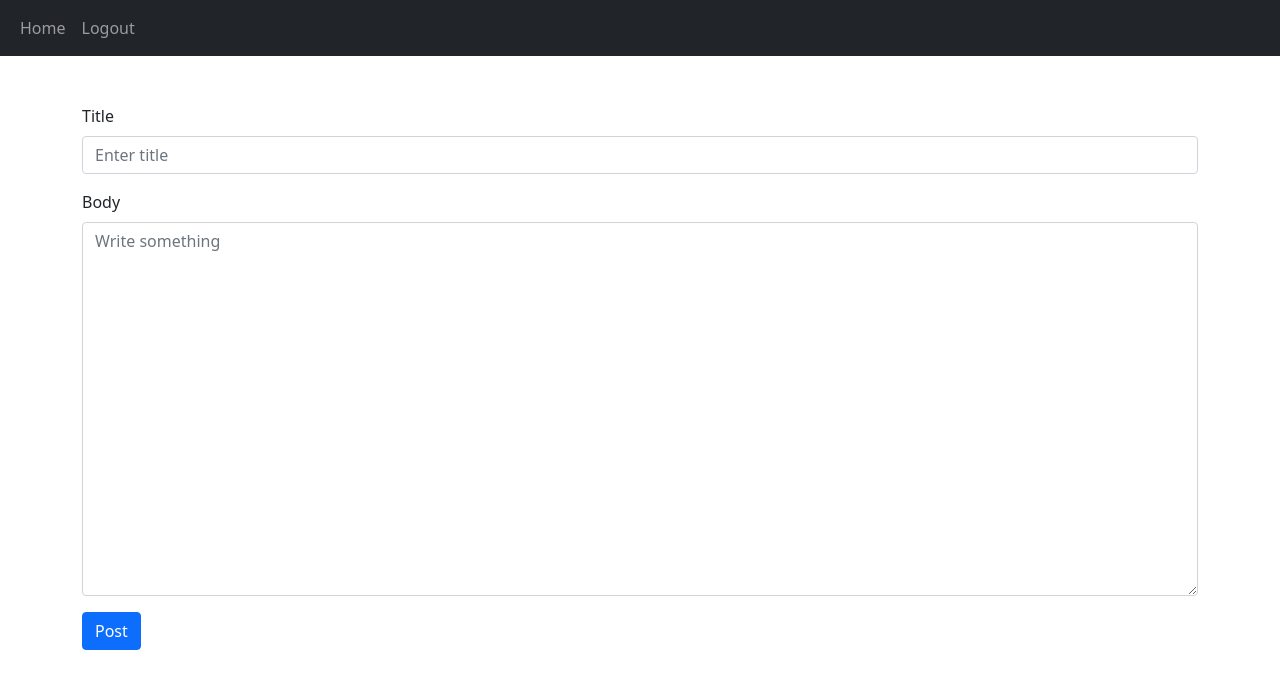
After one commit to Jackbaklava/Flakome, a Flask app: page /create-post in a window 1280 px wide. The commit adds this page. Shown: the top 689 px of the page. Run offline with Flask 2, Linux system fonts and the light colour scheme; the visitor is signed in with stand-in values (Sample User, id 1).

Commit message:
Started work on create post form

```diff
--- a/website/static/index.js
+++ b/website/static/index.js
@@ -0,0 +1,3 @@
+function redirect(url) {
+    window.location.href = url;
+}
--- a/website/templates/base.html
+++ b/website/templates/base.html
@@ -69,7 +69,7 @@
         {% endif %}
     {% endwith %}
 
-    <div class="container">
+    <div class="container mt-5">
         {% block content %}
         {% endblock %}
     </div>
--- /dev/null
+++ b/website/templates/create-post.html
@@ -0,0 +1,31 @@
+{% extends "base.html" %}
+
+{% block title %}Create Post{% endblock %}
+
+{% block content %}
+
+<form method="POST">
+    <div class="mb-3">
+        <label for="title" class="form-label">Title</label>
+        <input type="text"
+            class="form-control"
+            id="title"
+            name="title"
+            placeholder="Enter title"
+        >
+    </div>
+
+    <div class="mb-3">
+        <label for="body" class="form-label">Body</label>
+        <textarea id="body"
+            class="form-control"
+            name="body"
+            rows="15"
+            placeholder="Write something"
+        ></textarea>
+    </div>
+
+    <button type="submit" class="btn btn-primary">Post</button>
+</form>
+
+{% endblock %}
--- a/website/views.py
+++ b/website/views.py
@@ -1,4 +1,4 @@
-from flask import Blueprint, render_template
+from flask import Blueprint, render_template, request
 from flask_login import login_required
 
 
@@ -9,3 +9,12 @@ views = Blueprint("views", __name__)
 @login_required
 def home():
     return render_template("home.html")
+
+
+@views.route("create-post", methods=["GET", "POST"])
+@login_required
+def create_post():
+    if request.method == "POST":
+        pass
+
+    return render_template("create-post.html")
```
Also changed, not shown: website/templates/home.html (+10 -0 lines), website/templates/login.html (+5 -3 lines), website/templates/sign-up.html (+7 -4 lines).
